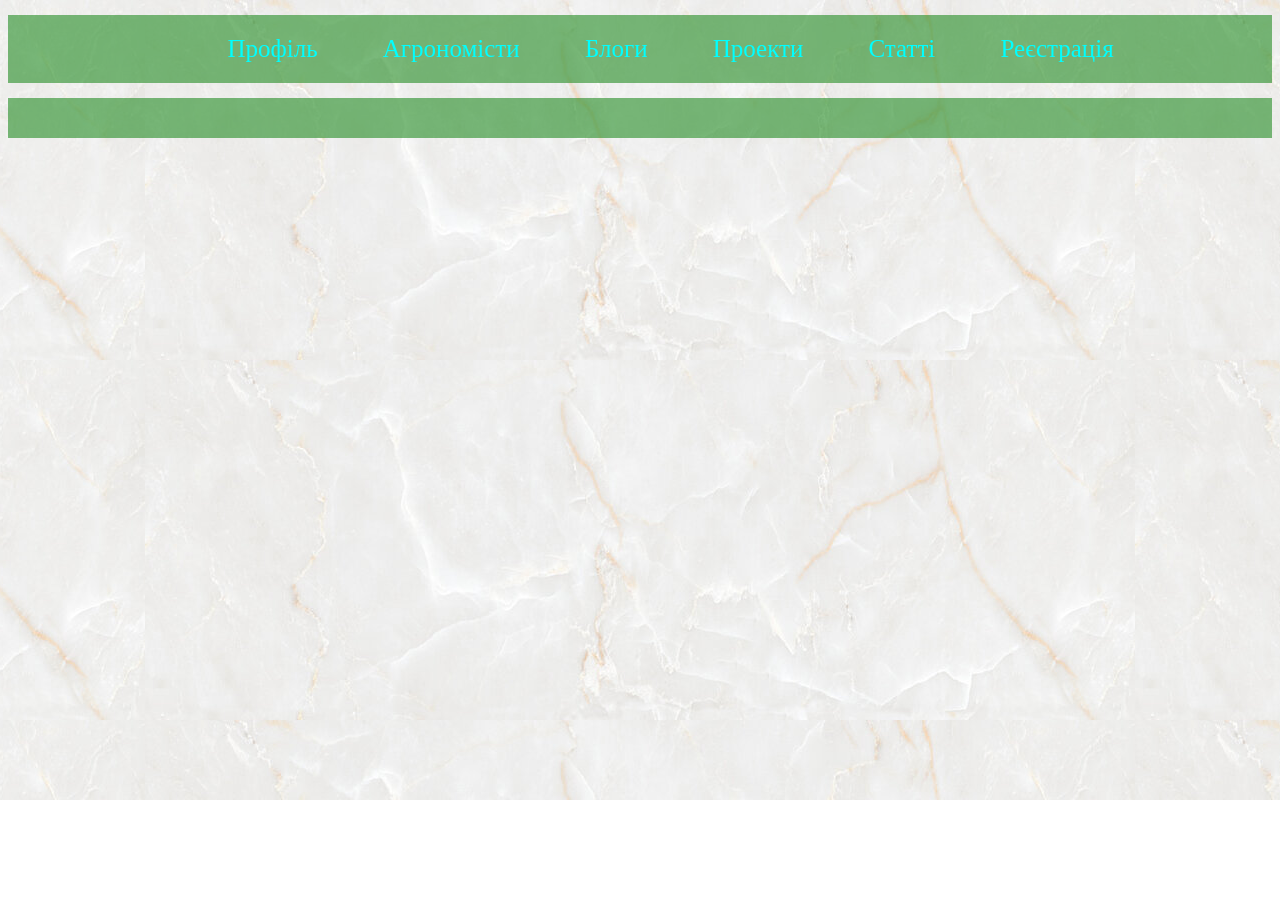
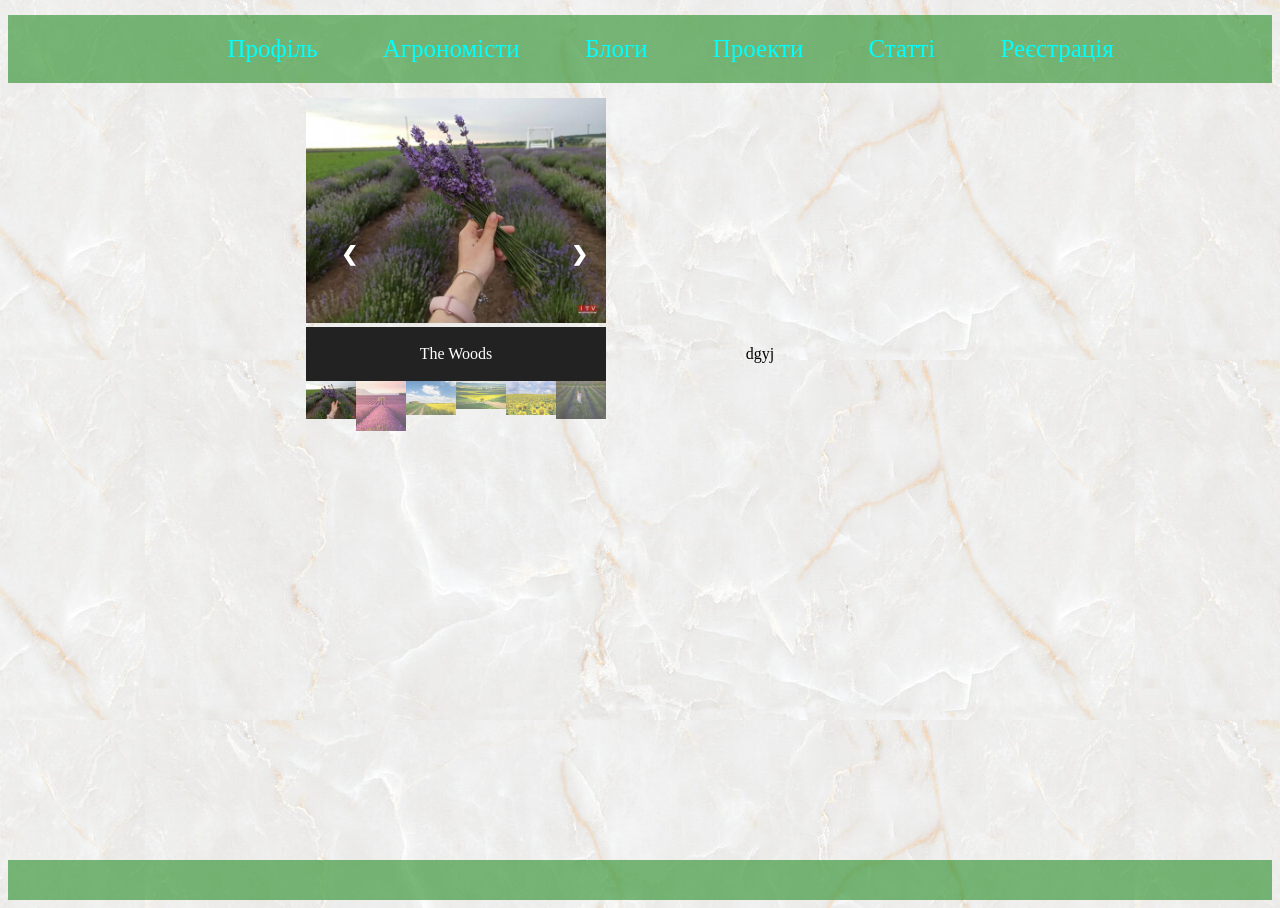
Before and after one commit to agroeter/git-master-12-09, a plain HTML site: page git-master/agroetergit-main/blog.html in a window 1280 px wide. Before the commit the page ends 800 px from the top, so only its background shows below. Drawn offline with Linux system fonts and the light colour scheme.

Commit message:
start_blog

```diff
--- a/git-master/agroetergit-main/blog.html
+++ b/git-master/agroetergit-main/blog.html
@@ -30,8 +30,105 @@
   </header>
 <main id="main">
   <div class="fm-pages">
+    <div class="container">
 
+      <!-- Full-width images with number text -->
+      <div class="mySlides">
+        <div class="numbertext">1 / 6</div>
+          <img src="../agroetergit-main/images/images1.jpg" style="width:100%">
+      </div>
+
+      <div class="mySlides">
+        <div class="numbertext">2 / 6</div>
+          <img src="../agroetergit-main/images/images2.jpg" style="width:100%">
+      </div>
+
+      <div class="mySlides">
+        <div class="numbertext">3 / 6</div>
+          <img src="../agroetergit-main/images/images3.jpg" style="width:100%">
+      </div>
+
+      <div class="mySlides">
+        <div class="numbertext">4 / 6</div>
+          <img src="../agroetergit-main/images/images4.jpg" style="width:100%">
+      </div>
+
+      <div class="mySlides">
+        <div class="numbertext">5 / 6</div>
+          <img src="../agroetergit-main/images/images5.jpg" style="width:100%">
+      </div>
+
+      <div class="mySlides">
+        <div class="numbertext">6 / 6</div>
+          <img src="../agroetergit-main/images/images6.jpg" style="width:100%">
+      </div>
+
+      <!-- Next and previous buttons -->
+      <a class="prev" onclick="plusSlides(-1)">&#10094;</a>
+      <a class="next" onclick="plusSlides(1)">&#10095;</a>
+
+      <!-- Image text -->
+      <div class="caption-container">
+        <p id="caption"></p>
+      </div>
+
+      <!-- Thumbnail images -->
+      <div class="row">
+        <div class="column">
+          <img class="demo cursor" src="../agroetergit-main/images/images1.jpg" style="width:100%" onclick="currentSlide(1)" alt="The Woods">
+        </div>
+        <div class="column">
+          <img class="demo cursor" src="../agroetergit-main/images/images2.jpg" style="width:100%" onclick="currentSlide(2)" alt="Cinque Terre">
+        </div>
+        <div class="column">
+          <img class="demo cursor" src="../agroetergit-main/images/images3.jpg" style="width:100%" onclick="currentSlide(3)" alt="Mountains and fjords">
+        </div>
+        <div class="column">
+          <img class="demo cursor" src="../agroetergit-main/images/images4.jpg" style="width:100%" onclick="currentSlide(4)" alt="Northern Lights">
+        </div>
+        <div class="column">
+          <img class="demo cursor" src="../agroetergit-main/images/images5.jpg" style="width:100%" onclick="currentSlide(5)" alt="Nature and sunrise">
+        </div>
+        <div class="column">
+          <img class="demo cursor" src="../agroetergit-main/images/images6.jpg" style="width:100%" onclick="currentSlide(6)" alt="Snowy Mountains">
+        </div>
+      </div>
+     <script> var slideIndex = 1;
+showSlides(slideIndex);
+
+// Next/previous controls
+function plusSlides(n) {
+  showSlides(slideIndex += n);
+}
+
+// Thumbnail image controls
+function currentSlide(n) {
+  showSlides(slideIndex = n);
+}
+
+function showSlides(n) {
+  var i;
+  var slides = document.getElementsByClassName("mySlides");
+  var dots = document.getElementsByClassName("demo");
+  var captionText = document.getElementById("caption");
+  if (n > slides.length) {slideIndex = 1}
+  if (n < 1) {slideIndex = slides.length}
+  for (i = 0; i < slides.length; i++) {
+    slides[i].style.display = "none";
+  }
+  for (i = 0; i < dots.length; i++) {
+    dots[i].className = dots[i].className.replace(" active", "");
+  }
+  slides[slideIndex-1].style.display = "block";
+  dots[slideIndex-1].className += " active";
+  captionText.innerHTML = dots[slideIndex-1].alt;
+}</script>
+    </div>
+  <div class="relise">
+    dgyj
   </div>
+  </div>
+
 </main>
   <footer>
     <div class="ft-container">
--- a/git-master/agroetergit-main/css/style_fm.css
+++ b/git-master/agroetergit-main/css/style_fm.css
@@ -28,6 +28,109 @@ li {
 .navigation a {
     text-decoration: none;
 }
+* {
+    box-sizing: border-box;
+  }
+  .fm-pages {
+    max-width: 1200px;
+    overflow: hidden;
+    font: inherit;
+    font-size: 100%;
+
+
+  }
+  /* Position the image container (needed to position the left and right arrows) */
+  .container {
+    position: relative;
+    width: 300px;
+    display: inline-block;
+   }
+    .relise {
+width: 300px;
+display: inline-block;
+height: 500px;
+  }
+  /* Hide the images by default */
+  .mySlides {
+    display: none;
+  }
+
+  /* Add a pointer when hovering over the thumbnail images */
+  .cursor {
+    cursor: pointer;
+  }
+
+  /* Next & previous buttons */
+  .prev,
+  .next {
+    cursor: pointer;
+    position: absolute;
+    top: 50%;
+    width: 10px;
+    padding: 25px;
+    margin-top: -50px;
+    color: white;
+    font-weight: bolder;
+    font-size: 20px;
+    border-radius: 0 3px 3px 0;
+
+  }
+
+  /* Position the "next button" to the right */
+  .next {
+    right: 10px;
+    border-radius: 3px 0 0 3px;
+  }
+  .prev {
+    left: 10px;
+  }
+
+
+  /* On hover, add a black background color with a little bit see-through */
+  .prev:hover,
+  .next:hover {
+    background-color: rgba(0, 0, 0, 0.8);
+  }
+
+  /* Number text (1/3 etc) */
+  .numbertext {
+    color: #f2f2f2;
+    font-size: 12px;
+    padding: 8px 12px;
+    position: absolute;
+    top: 0;
+  }
+
+  /* Container for image text */
+  .caption-container {
+    text-align: center;
+    background-color: #222;
+    padding: 2px 16px;
+    color: white;
+  }
+
+  .row:after {
+    content: "";
+    display: table;
+    clear: both;
+  }
+
+  /* Six columns side by side */
+  .column {
+    float: left;
+    width: 16.66%;
+  }
+
+  /* Add a transparency effect for thumnbail images */
+  .demo {
+    opacity: 0.6;
+  }
+
+  .active,
+  .demo:hover {
+    opacity: 1;
+  }
+
 .footer {
     position: absolute;
 	left: 0;
```
Also changed, not shown: git-master/agroetergit-main/images/images1.jpg (added), git-master/agroetergit-main/images/images2.jpg (added), git-master/agroetergit-main/images/images3.jpg (added), git-master/agroetergit-main/images/images4.jpg (added), git-master/agroetergit-main/images/images5.jpg (added), git-master/agroetergit-main/images/images6.jpg (added).
